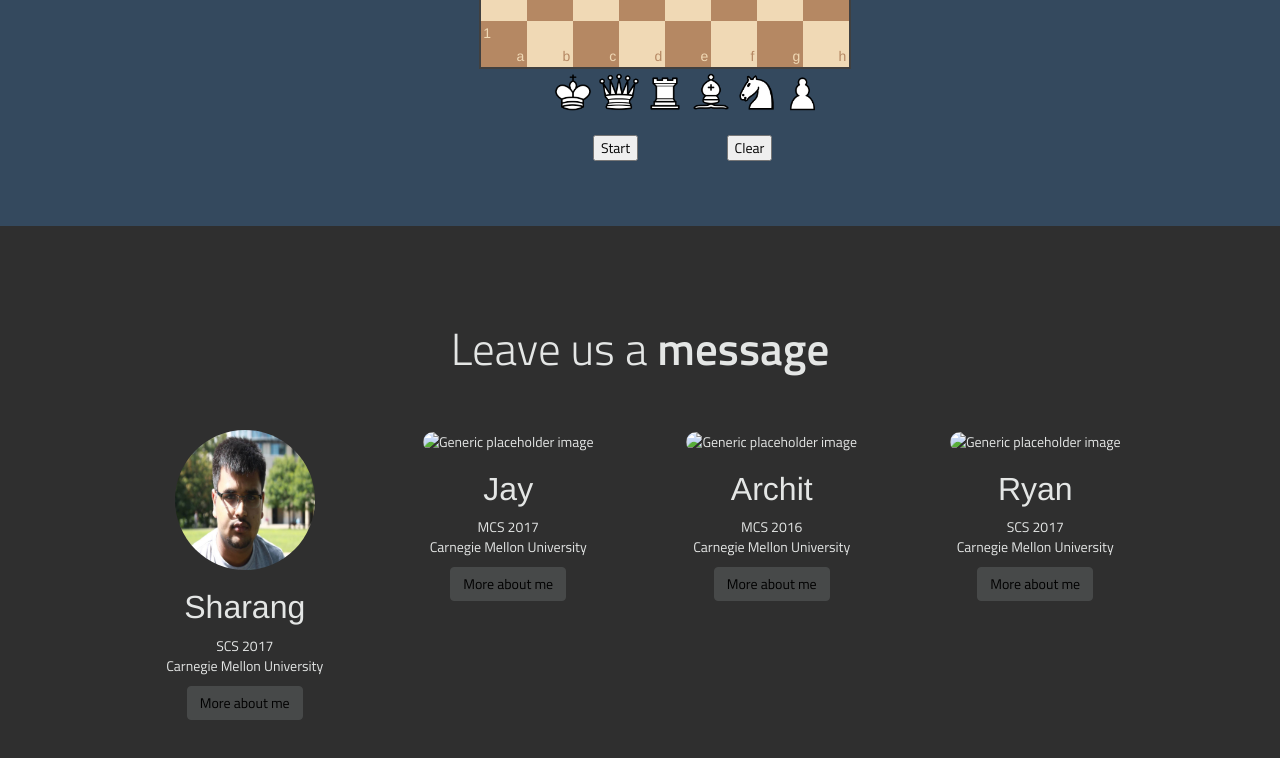
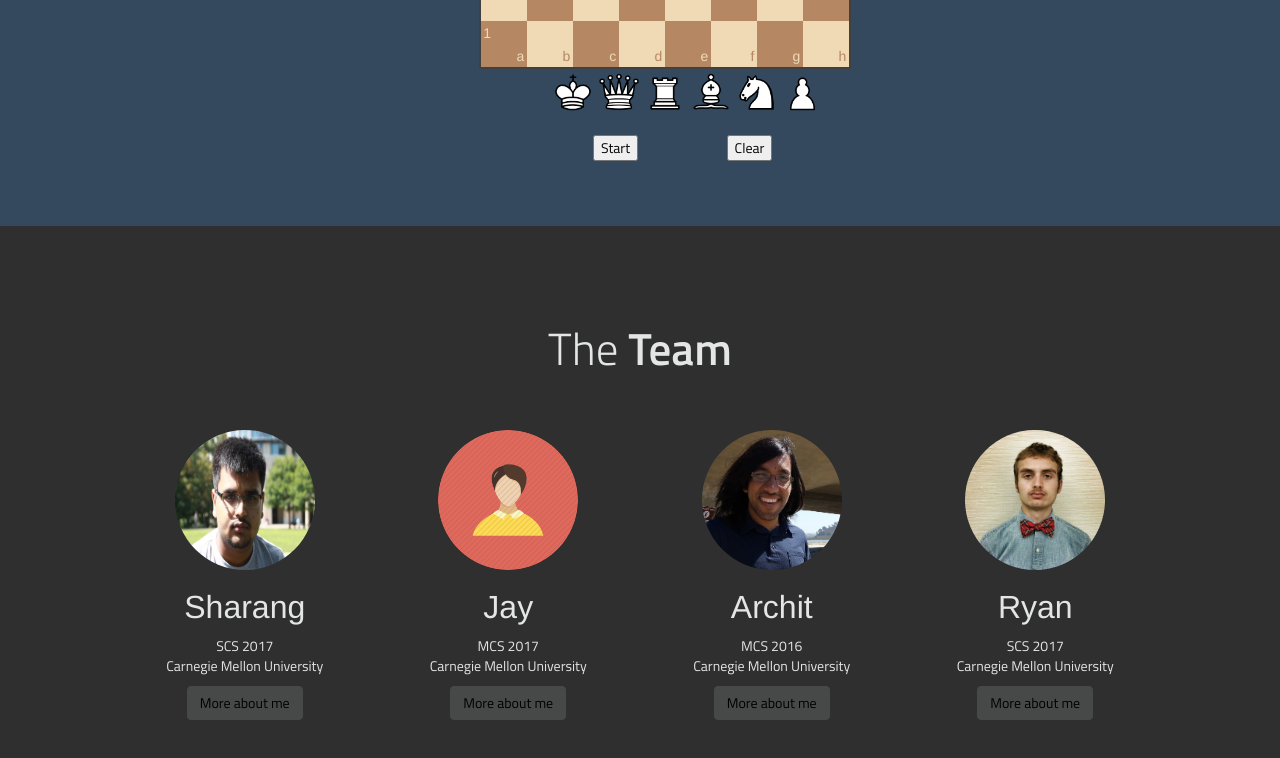
Before and after one commit to sharangdhar/ChessMate, a plain HTML site: page front/index.html in a window 1280 px wide. Shown: the part 1529-2287 px from the top of the page. Drawn offline with Linux system fonts and the light colour scheme.

Commit message:
[dev page edit]

```diff
--- a/front/index.html
+++ b/front/index.html
@@ -142,9 +142,7 @@
 			});
 			$('#startBtn').on('click', board2.start);
 			$('#clearBtn').on('click', board2.clear);
-
 			</script>
-
 
 
 
@@ -157,7 +155,7 @@
  <!-- <div ng-if="isAuthenticated() && currentUser.username"> -->
     <div class="container marketing" align="center">
 	<div class="row title-row">
-			<div class="col-12 font-light">Leave us a <span class="font-semibold">message</span></div>
+			<div class="col-12 font-light">The <span class="font-semibold"> Team</span></div>
 		</div><!-- /row -->
      <div class = "row">
         <div class="col-sm-3">
@@ -171,7 +169,7 @@
         </div>
 
         <div class="col-sm-3">
-          <img class="img-circle" src="" alt= "Generic placeholder image" style="width: 140px; height: 140px;">
+          <img class="img-circle" src="images/jay.png" alt= "Generic placeholder image" style="width: 140px; height: 140px;">
           <h2>Jay</h2>
           <p> MCS 2017 <br> Carnegie Mellon University
           </p>
@@ -181,7 +179,7 @@
         </div>
 
         <div class="col-sm-3">
-          <img class="img-circle" src="" alt= "Generic placeholder image" style="width: 140px; height: 140px;">
+          <img class="img-circle" src="images/archit.jpeg" alt= "Generic placeholder image" style="width: 140px; height: 140px;">
           <h2>Archit</h2>
           <p>  MCS 2016 <br> Carnegie Mellon University
           </p>
@@ -191,7 +189,7 @@
         </div>
 
         <div class="col-sm-3">
-          <img class="img-circle" src="images/ashwin.jpg" alt= "Generic placeholder image" style="width: 140px; height: 140px;">
+          <img class="img-circle" src="images/ryan.jpg" alt= "Generic placeholder image" style="width: 140px; height: 140px;">
           <h2>Ryan</h2>
           <p> SCS 2017 <br> Carnegie Mellon University
           </p>
```
Also changed, not shown: front/images/archit.jpeg (added), front/images/jay.png (added), front/images/ryan.jpg (added), 2 other files.
